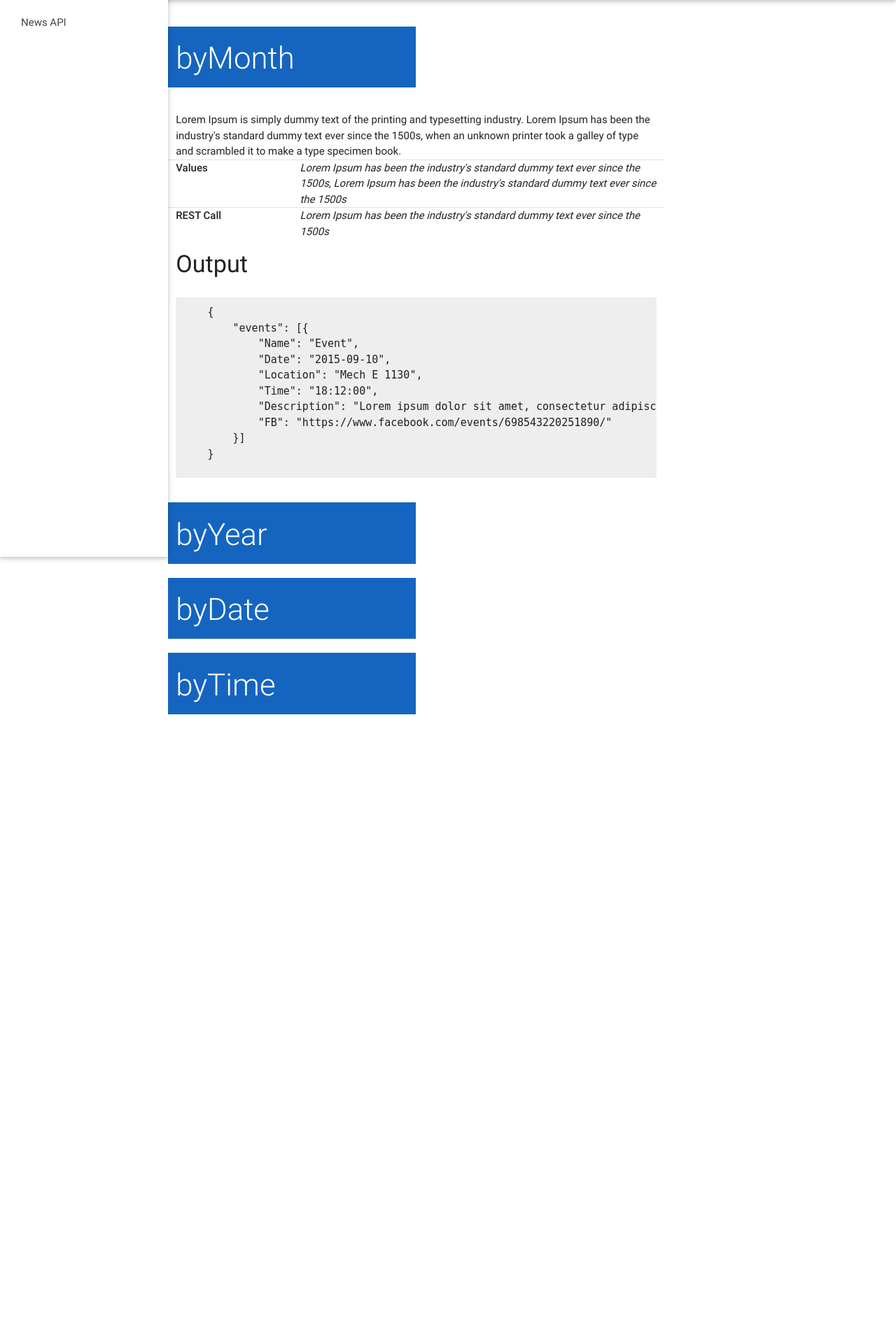
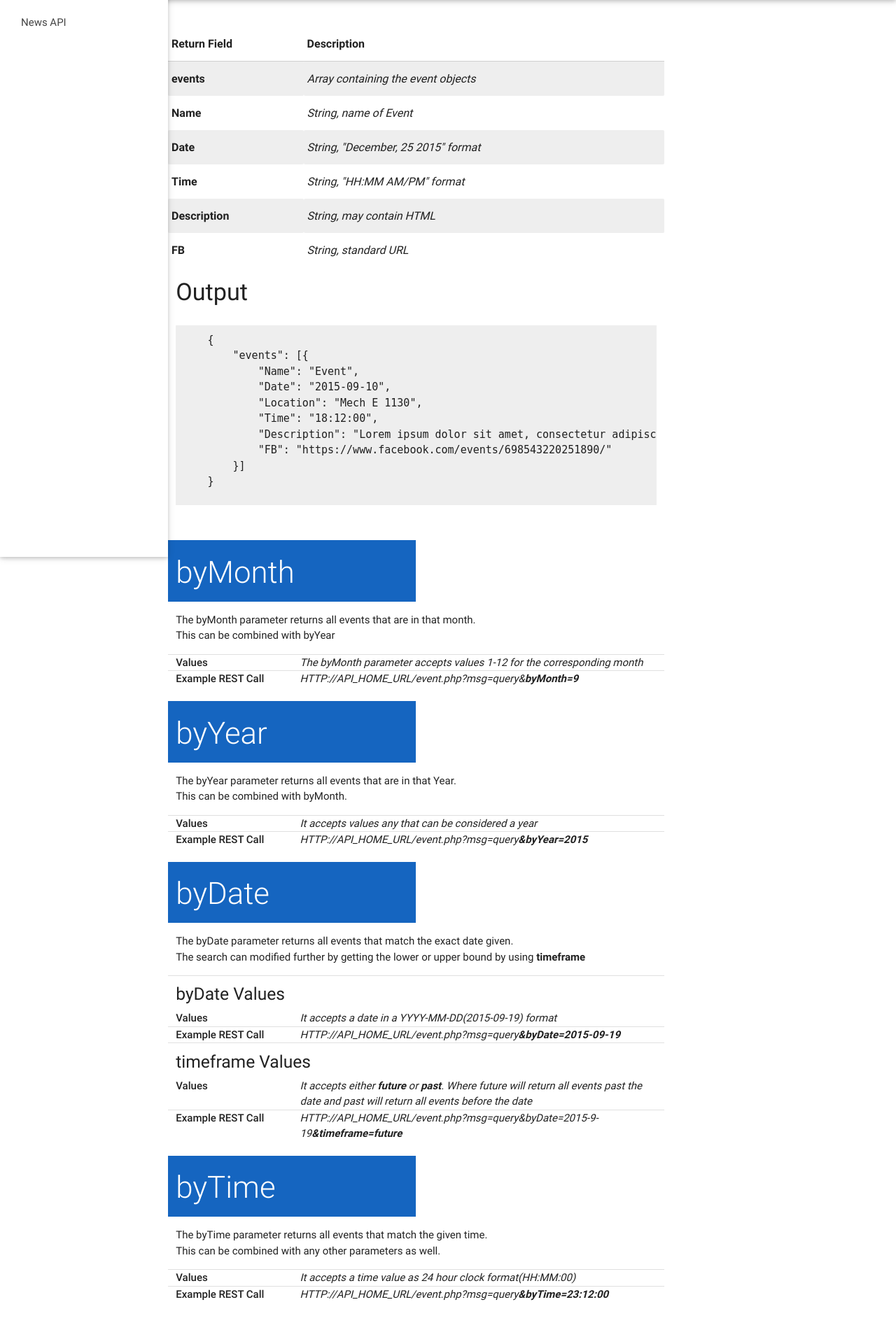
Before and after one commit to dahnny012/New_SASE, a PHP site: page / in a window 1280 px wide. Shown: the part 64-1965 px from the top of the page at 70% size. Before the commit the page ends 1085 px from the top, so only its background shows below. Run offline with PHP 8.4, Linux system fonts and the light colour scheme; some libraries are stand-ins or nearby versions.

Commit message:
Finished Events API docs, News next

```diff
--- a/API/index.html
+++ b/API/index.html
@@ -34,35 +34,46 @@
     <div class="col s9" id="content">
         <div class="section">
             <div class="row">
-                <div class="col s6 blue darken-3 white-text">
-                    <h3 class="header">byMonth</h3>
+                <table class="striped">
+                    <thead>
+                        <tr>
+                            <th>Return Field</th>
+                            <th>Description</th>
+                        </tr>
+                    </thead>
+
+                    <tbody>
+                        <tr>
+                            <td class="bold">events</td>
+                            <td class="italic">Array containing the event objects</td>
+                        </tr>
+                        <tr>
+                            <td class="bold">Name</td>
+                            <td class="italic">String, name of Event</td>
+                        </tr>
+                        <tr>
+                            <td class="bold">Date</td>
+                            <td class="italic">String, "December, 25 2015" format</td>
+                        </tr>
+                        <tr>
+                            <td class="bold">Time</td>
+                            <td class="italic">String, "HH:MM AM/PM" format</td>
+                        </tr>
+                        <tr>
+                            <td class="bold">Description</td>
+                            <td class="italic">String, may contain HTML</td>
+                        </tr>
+                        <tr>
+                            <td class="bold">FB</td>
+                            <td class="italic">String, standard URL</td>
+                        </tr>
+                    </tbody>
+                </table>
+                <div class="col s12">
+                    <h4>Output</h4>
                 </div>
-            </div>
-        </div>
-        <div class="row">
-            <div class="col s12">
-                Lorem Ipsum is simply dummy text of the printing and typesetting industry. Lorem Ipsum has been the industry's standard dummy text ever since the 1500s, when an unknown printer took a galley of type and scrambled it to make a type specimen book.
-            </div>
-            <div class="col s12 divider"></div>
-            <div class="col s3">
-                <span class="row_header">Values</span>
-            </div>
-            <div class="col s9">
-                <i>Lorem Ipsum has been the industry's standard dummy text ever since the 1500s,
-                Lorem Ipsum has been the industry's standard dummy text ever since the 1500s</i>
-            </div>
-            <div class="col s12 divider"></div>
-            <div class="col s3">
-                <span class="row_header">REST Call</span>
-            </div>
-            <div class="col s9">
-                <i>Lorem Ipsum has been the industry's standard dummy text ever since the 1500s</i>
-            </div>
-            <div class="col s12">
-                <h4>Output</h4>
-            </div>
-            <div class="col s12">
-                <pre class="code">
+                <div class="col s12">
+                    <pre class="code">
      {
          "events": [{
              "Name": "Event",
@@ -74,6 +85,34 @@
          }]
      }
                 </pre>
+                </div>
+            </div>
+
+        </div>
+        <div class="row">
+            <div class="col s6 blue darken-3 white-text">
+                <h3 class="header">byMonth</h3>
+            </div>
+            <div class="col s12 Section Description">
+                <p>
+                    The byMonth parameter returns all events that are in that month.
+                    <br>
+                    This can be combined with byYear
+                </p>
+            </div>
+            <div class="col s12 divider"></div>
+            <div class="col s3">
+                <span class="row_header">Values</span>
+            </div>
+            <div class="col s9">
+                <i>The byMonth parameter accepts values 1-12 for the corresponding month</i>
+            </div>
+            <div class="col s12 divider"></div>
+            <div class="col s3">
+                <span class="row_header">Example REST Call</span>
+            </div>
+            <div class="col s9">
+                <i>HTTP://API_HOME_URL/event.php?msg=query&<b>byMonth=9</b></i>
             </div>
 
         </div>
@@ -81,19 +120,103 @@
             <div class="col s6 blue darken-3 white-text">
                 <h3 class="header">byYear</h3>
             </div>
+            <div class="col s12 Section Description">
+                <p>
+                    The byYear parameter returns all events that are in that Year.
+                    <br>
+                    This can be combined with byMonth.
+                </p>
+            </div>
+            <div class="col s12 divider"></div>
+            <div class="col s3">
+                <span class="row_header">Values</span>
+            </div>
+            <div class="col s9">
+                <i>It accepts values any that can be considered a year</i>
+            </div>
+            <div class="col s12 divider"></div>
+            <div class="col s3">
+                <span class="row_header">Example REST Call</span>
+            </div>
+            <div class="col s9">
+                <i>HTTP://API_HOME_URL/event.php?msg=query<b>&byYear=2015</b></i>
+            </div>
         </div>
         <div class="row">
             <div class="col s6 blue darken-3 white-text">
                 <h3 class="header">byDate</h3>
             </div>
+            <div class="col s12 Section Description">
+                <p>
+                    The byDate parameter returns all events that match the exact date given.
+                    <br/>The search can modified further by getting the lower or upper bound by using <b>timeframe</b>
+                </p>
+            </div>
+            <div class="col s12 divider"></div>
+            <div class="col s12">
+                <h5>byDate Values</h5>
+            </div>
+            <div class="col s3">
+                <span class="row_header">Values</span>
+            </div>
+            <div class="col s9">
+                <i>It accepts a date in a YYYY-MM-DD(2015-09-19) format</i>
+            </div>
+            <div class="col s12 divider"></div>
+            <div class="col s3">
+                <span class="row_header">Example REST Call</span>
+            </div>
+            <div class="col s9">
+                <i>HTTP://API_HOME_URL/event.php?msg=query<b>&byDate=2015-09-19</b></i>
+            </div>
+
+            <div class="col s12 divider"></div>
+            <div class="col s12">
+                <h5>timeframe Values</h5>
+            </div>
+            <div class="col s3">
+                <span class="row_header">Values</span>
+            </div>
+            <div class="col s9">
+                <i>It accepts either <b>future</b> or <b>past</b>. Where future
+                will return all events past the date and past will return all events before the date</i>
+            </div>
+            <div class="col s12 divider"></div>
+            <div class="col s3">
+                <span class="row_header">Example REST Call</span>
+            </div>
+            <div class="col s9">
+                <i>HTTP://API_HOME_URL/event.php?msg=query&byDate=2015-9-19<b>&timeframe=future</b></i>
+            </div>
+
+
         </div>
         <div class="row">
             <div class="col s6 blue darken-3 white-text">
                 <h3 class="header">byTime</h3>
             </div>
+            <div class="col s12 Section Description">
+                <p>
+                    The byTime parameter returns all events that match the given time.
+                    <br>
+                    This can be combined with any other parameters as well.
+                </p>
+            </div>
+            <div class="col s12 divider"></div>
+            <div class="col s3">
+                <span class="row_header">Values</span>
+            </div>
+            <div class="col s9">
+                <i>It accepts a time value as 24 hour clock format(HH:MM:00)</i>
+            </div>
+            <div class="col s12 divider"></div>
+            <div class="col s3">
+                <span class="row_header">Example REST Call</span>
+            </div>
+            <div class="col s9">
+                <i>HTTP://API_HOME_URL/event.php?msg=query<b>&byTime=23:12:00</b></i>
+            </div>
         </div>
-
-        </ul>
     </div>
 
 </div>
--- /dev/null
+++ b/API/scratch.php
@@ -0,0 +1,2 @@
+<?php
+?>
--- a/API/website/style.css
+++ b/API/website/style.css
@@ -18,3 +18,15 @@
     padding-top:10px;
     background:#eeeeee;
 }
+
+.bold{
+    font-weight: bold;
+}
+
+.italic{
+    font-style: italic;
+}
+
+table.striped tbody tr:nth-child(odd){
+    background-color:#eeeeee;
+}
```
Also changed, not shown: API/queries.php (+52 -18 lines), API/tests/queries-spec.php (+46 -13 lines), API/website/script.css (deleted), API/website/script.js (added).
